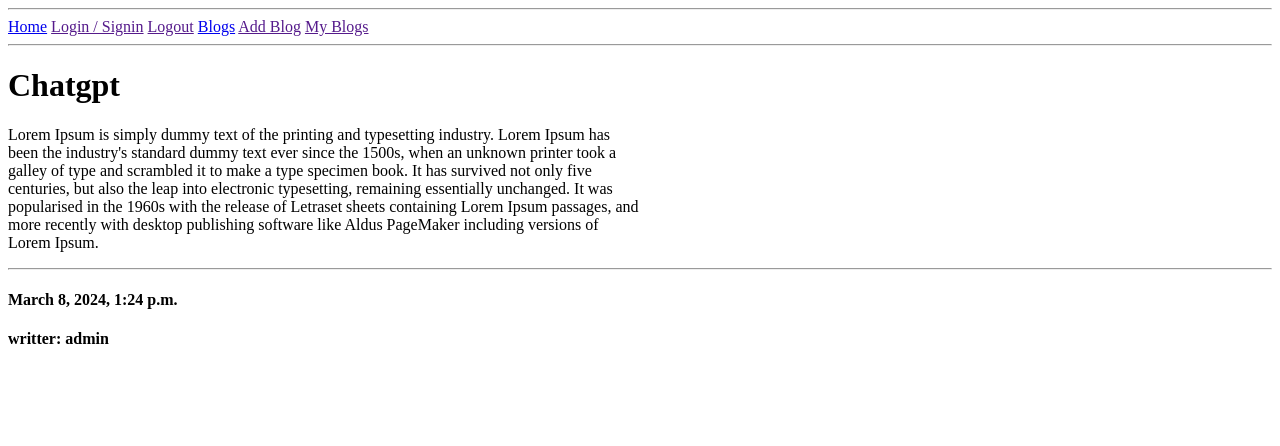
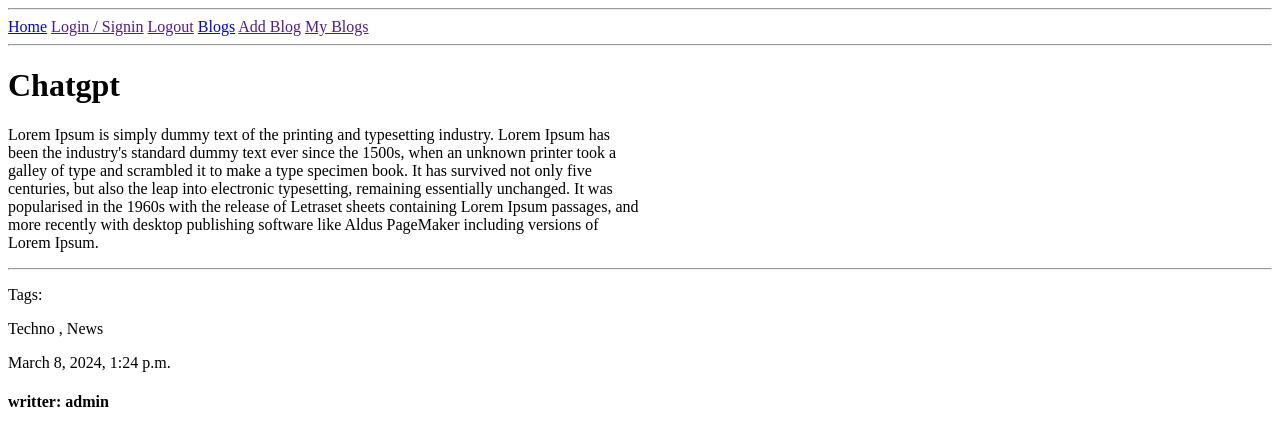
Before and after one commit to NavidKalashi/blog, a Django app: page /blog/1/ in a window 1280 px wide. Shown: the top 446 px of the page. Run offline with Django 5.2, Linux system fonts and the light colour scheme; data comes from the database, SQL or seed files in the repository; both versions use the stored data as it was after the commit.

Commit message:
add tags

```diff
--- a/blog/admin.py
+++ b/blog/admin.py
@@ -1,5 +1,6 @@
 from django.contrib import admin
 
-from .models import Post
+from .models import Post, Tag
 
 admin.site.register(Post)
+admin.site.register(Tag)
--- a/blog/models.py
+++ b/blog/models.py
@@ -1,12 +1,18 @@
 from django.db import models
 from django.contrib.auth.models import User
+
+class Tag(models.Model):
+    name = models.CharField(max_length=200)
+
+    def __str__(self):
+        return self.name
 
 class Post(models.Model):
     title = models.CharField(max_length=200)
     content = models.TextField()
     author = models.ForeignKey(User, on_delete=models.CASCADE)
     publication_date = models.DateTimeField(auto_now_add=True)
-    # tags
+    tags = models.ManyToManyField(Tag)
 
     def __str__(self):
         return self.title
--- a/blog/templates/blog/blog.html
+++ b/blog/templates/blog/blog.html
@@ -6,7 +6,12 @@
 <p style='width: 50%'>{{post.content}}</p>
 <hr>
 
-<h4>{{post.publication_date}}</h4>
+<p>Tags:</p>
+{% for tag in post.tags.all %}
+    {{tag.name}} {% if not forloop.last %},{% endif %}
+{% endfor %}
+
+<p>{{post.publication_date}}</p>
 <h4>writter: {{post.author}} </h4>
 
 {% endblock content %}
--- a/blog/views.py
+++ b/blog/views.py
@@ -1,6 +1,6 @@
 from django.shortcuts import render
 
-from .models import Post
+from .models import Post, Tag
 
 def index(request):
     return render(request, 'index.html')
```
Also changed, not shown: blog/migrations/0002_tag_post_tags.py (added), db.sqlite3.
